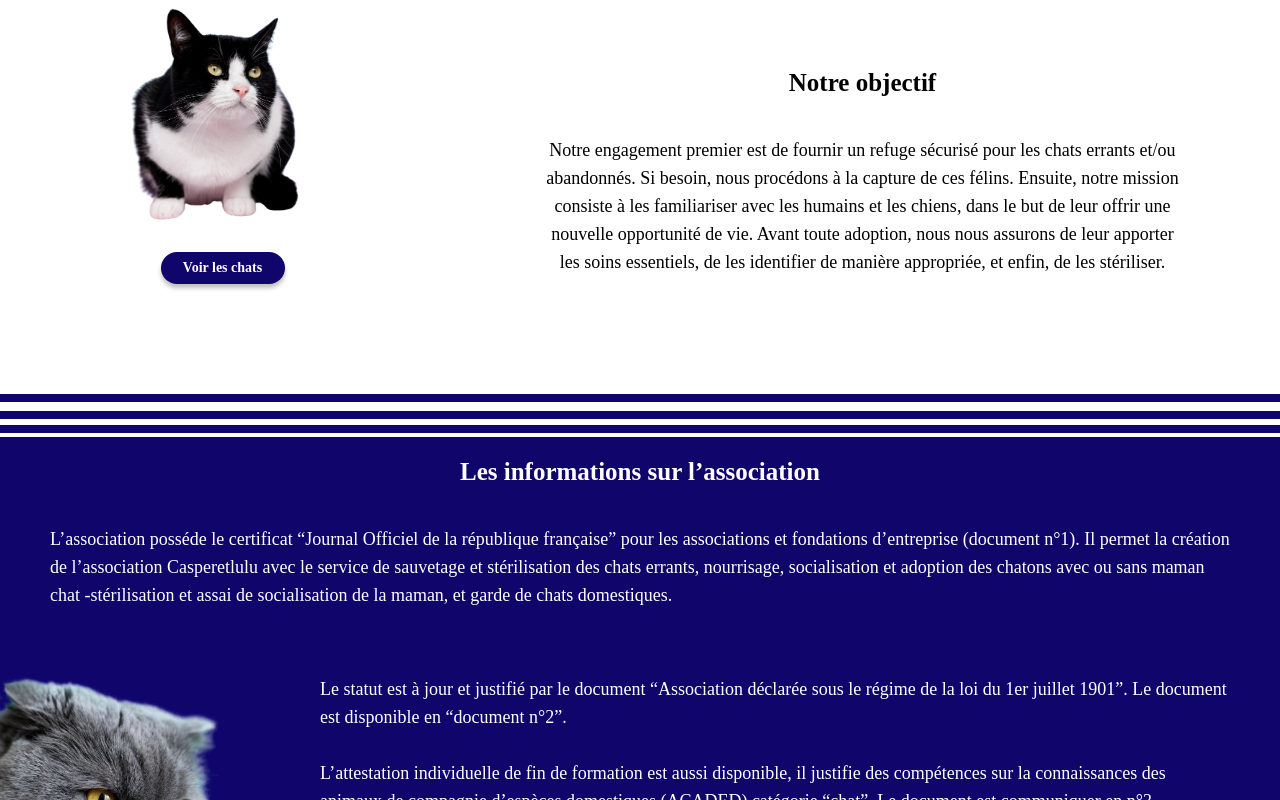
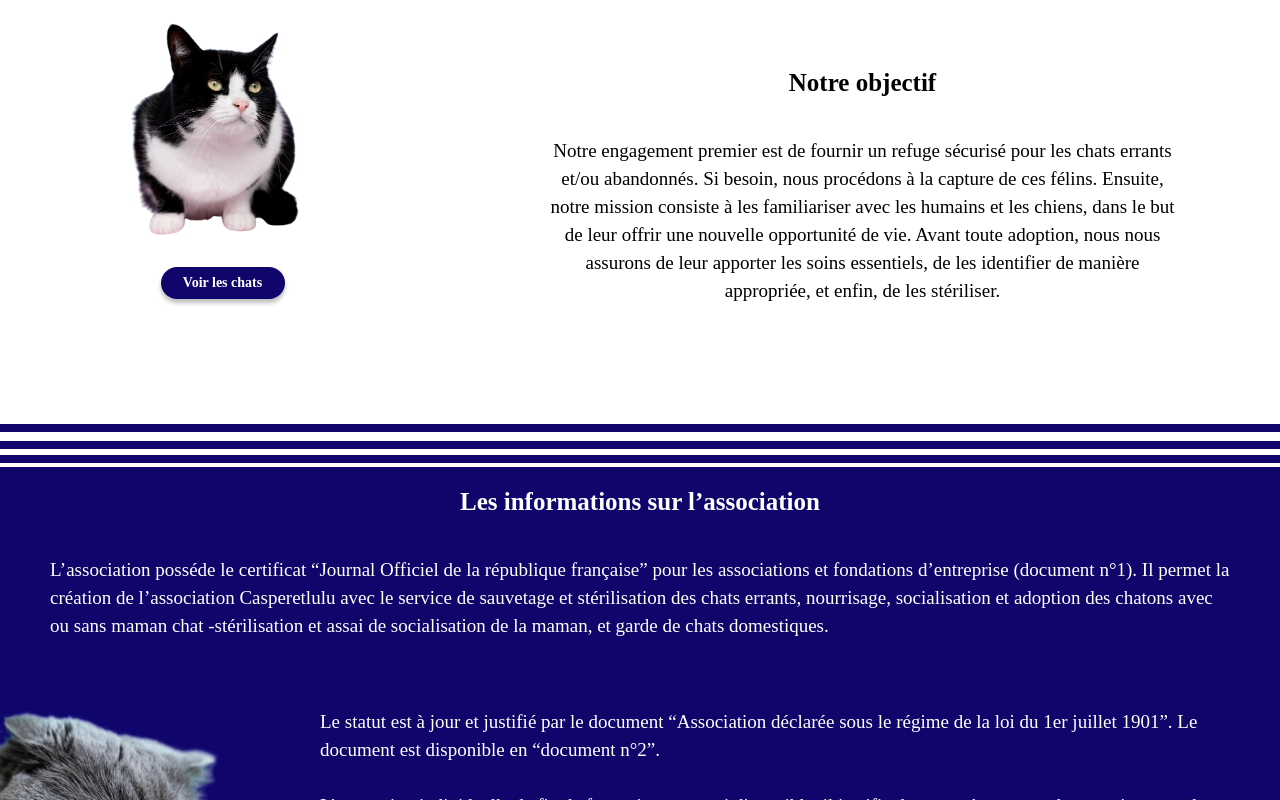
Before and after one commit to aurel740/casperetlulu, a React (Create React App) app: page / in a window 1280 px wide. Shown: the part 1020-1820 px from the top of the page. Built offline with nearby package versions, Linux system fonts and the light colour scheme.

Commit message:
Ajustements font-size

```diff
--- a/src/styles/Infos.css
+++ b/src/styles/Infos.css
@@ -35,7 +35,7 @@
 }
 
 .infoText, .infosRight{
-    font-size: 18px;
+    font-size: 19px;
     text-align: start;
 }
 
--- a/src/styles/MainHomeContent.css
+++ b/src/styles/MainHomeContent.css
@@ -24,7 +24,7 @@
 }
 
 .homeText1{
-    font-size: 18px;
+    font-size: 19px;
 }
 
 .homeTitle1{
```
